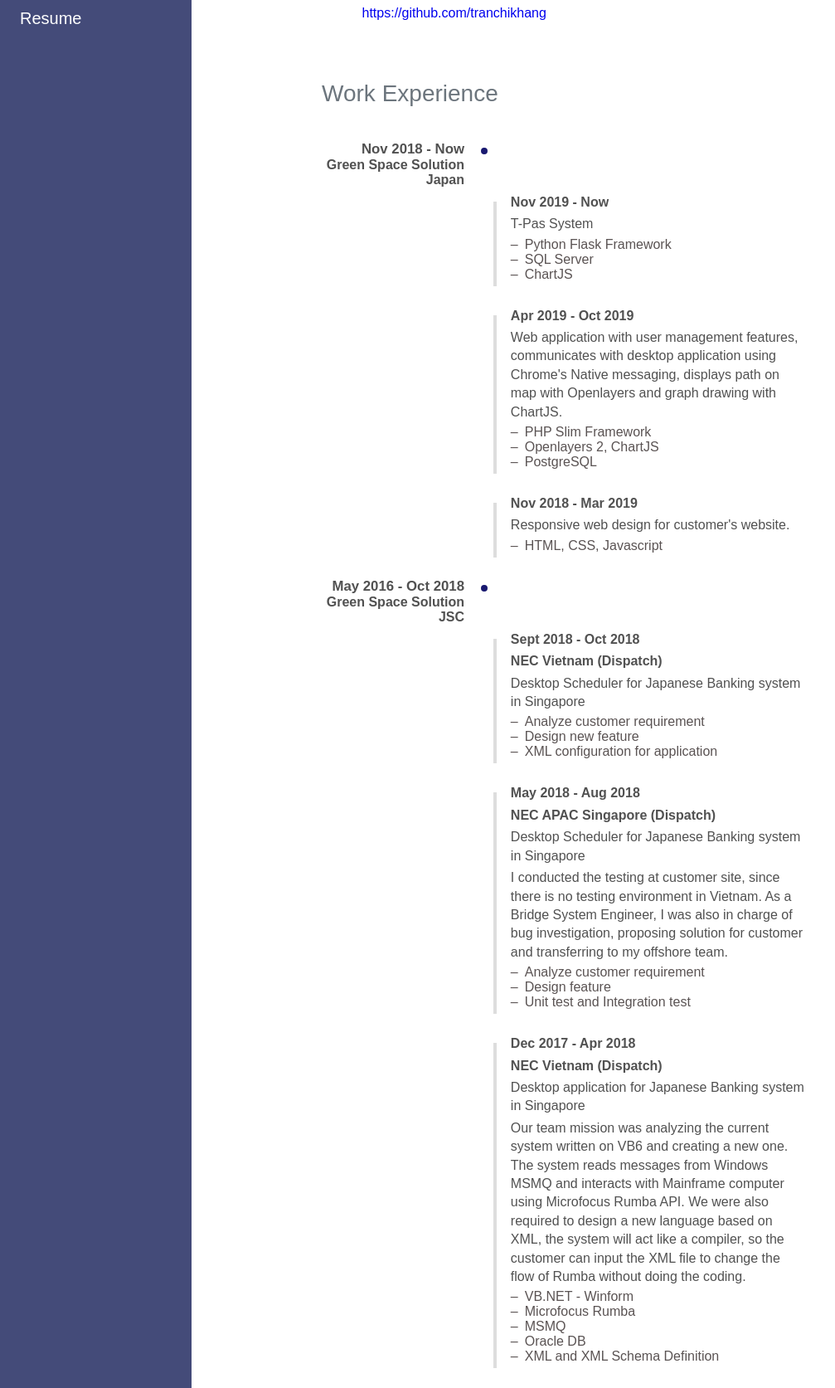
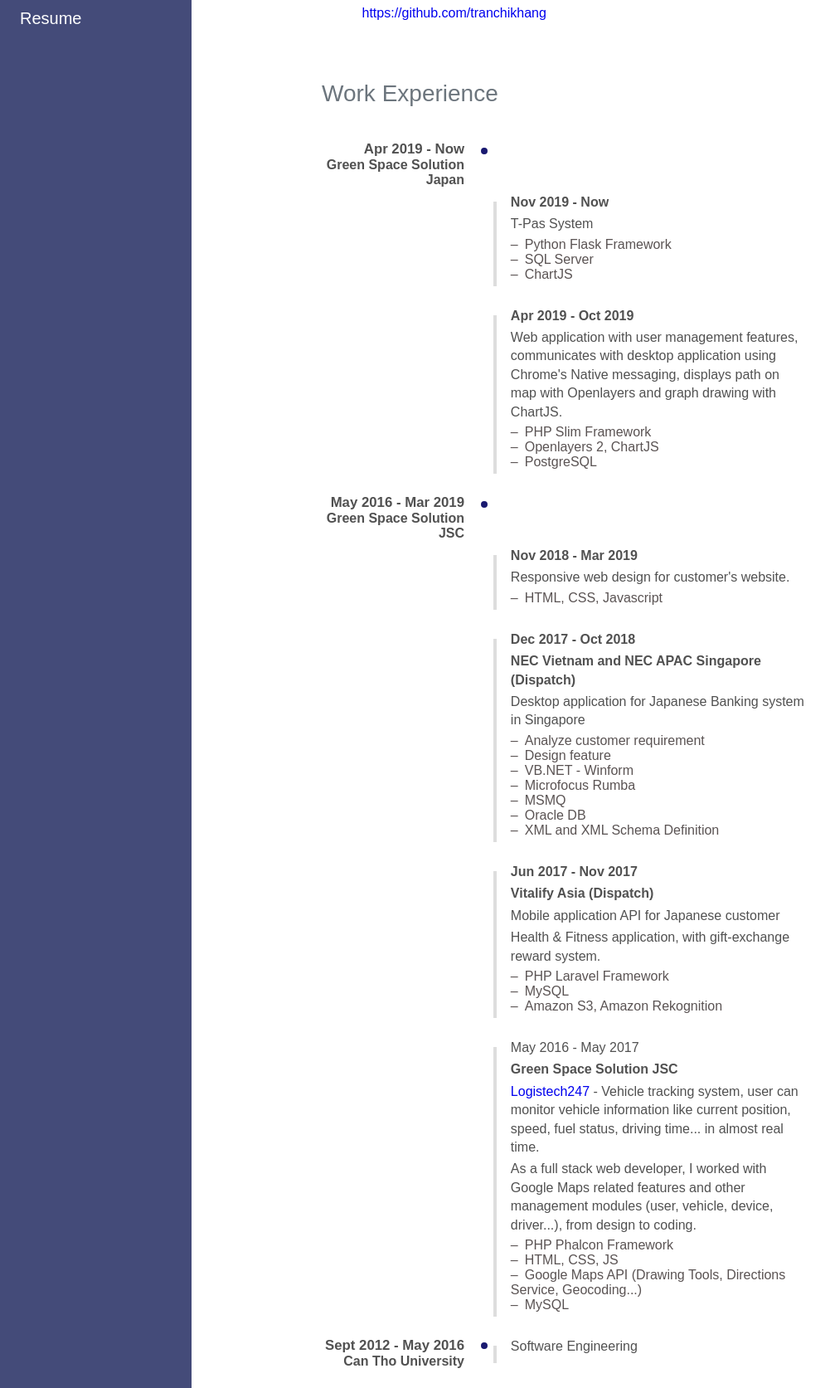
Before and after one commit to tranchikhang/ckhang, a Flask app: page /resume in a window 1280 px wide. Shown: the part 279-1952 px from the top of the page at 83% size, without its empty margins (0-1007 px from the left). Run offline with Flask 2, Linux system fonts and the light colour scheme.

Commit message:
update profile

```diff
--- a/app/templates/profile/index.html
+++ b/app/templates/profile/index.html
@@ -47,8 +47,8 @@
                         <div class="col-sm-12 timeline">
                             <div class="entry">
                                 <div class="title">
-                                    <h3 class="d-sm-up">Nov 2018 - Now</h3>
-                                    <h3 class="d-xs-only">Nov 2018 -<br>Now</h3>
+                                    <h3 class="d-sm-up">Apr 2019 - Now</h3>
+                                    <h3 class="d-xs-only">Apr 2019 -<br>Now</h3>
                                     <p><b>Green Space Solution Japan</b></p>
                                 </div>
                             </div>
@@ -77,6 +77,13 @@
                                 </div>
                             </div>
                             <div class="entry">
+                                <div class="title">
+                                    <h3 class="d-sm-up">May 2016 - Mar 2019</h3>
+                                    <h3 class="d-xs-only">May 2016 -<br>Mar 2019</h3>
+                                    <p><b>Green Space Solution JSC</b></p>
+                                </div>
+                            </div>
+                            <div class="entry">
                                 <div class="body">
                                     <p><b>Nov 2018 - Mar 2019</b></p>
                                     <p>Responsive web design for customer's website.</p>
@@ -86,45 +93,13 @@
                                 </div>
                             </div>
                             <div class="entry">
-                                <div class="title">
-                                    <h3 class="d-sm-up">May 2016 - Oct 2018</h3>
-                                    <h3 class="d-xs-only">May 2016 -<br>May 2017</h3>
-                                    <p><b>Green Space Solution JSC</b></p>
-                                </div>
-                            </div>
-                            <div class="entry">
                                 <div class="body">
-                                    <p><b>Sept 2018 - Oct 2018</b></p>
-                                    <p><b>NEC Vietnam (Dispatch)</b></p>
-                                    <p>Desktop Scheduler for Japanese Banking system in Singapore
-                                    </p>
-                                    <ul>
-                                        <li>Analyze customer requirement</li>
-                                        <li>Design new feature</li>
-                                        <li>XML configuration for application</li>
-                                    </ul>
-                                </div>
-                            </div>
-                            <div class="entry">
-                                <div class="body">
-                                    <p><b>May 2018 - Aug 2018</b></p>
-                                    <p><b>NEC APAC Singapore (Dispatch)</b></p>
-                                    <p>Desktop Scheduler for Japanese Banking system in Singapore</p>
-                                    <p>I conducted the testing at customer site, since there is no testing environment in Vietnam. As a Bridge System Engineer, I was also in charge of bug investigation, proposing solution for customer and transferring to my offshore team.</p>
+                                    <p><b>Dec 2017 - Oct 2018</b></p>
+                                    <p><b>NEC Vietnam and NEC APAC Singapore (Dispatch)</b></p>
+                                    <p>Desktop application for Japanese Banking system in Singapore</p>
                                     <ul>
                                         <li>Analyze customer requirement</li>
                                         <li>Design feature</li>
-                                        <li>Unit test and Integration test</li>
-                                    </ul>
-                                </div>
-                            </div>
-                            <div class="entry">
-                                <div class="body">
-                                    <p><b>Dec 2017 - Apr 2018</b></p>
-                                    <p><b>NEC Vietnam (Dispatch)</b></p>
-                                    <p>Desktop application for Japanese Banking system in Singapore</p>
-                                    <p>Our team mission was analyzing the current system written on VB6 and creating a new one. The system reads messages from Windows MSMQ and interacts with Mainframe computer using Microfocus Rumba API. We were also required to design a new language based on XML, the system will act like a compiler, so the customer can input the XML file to change the flow of Rumba without doing the coding.</p>
-                                    <ul>
                                         <li>VB.NET - Winform</li>
                                         <li>Microfocus Rumba</li>
                                         <li>MSMQ</li>
```
